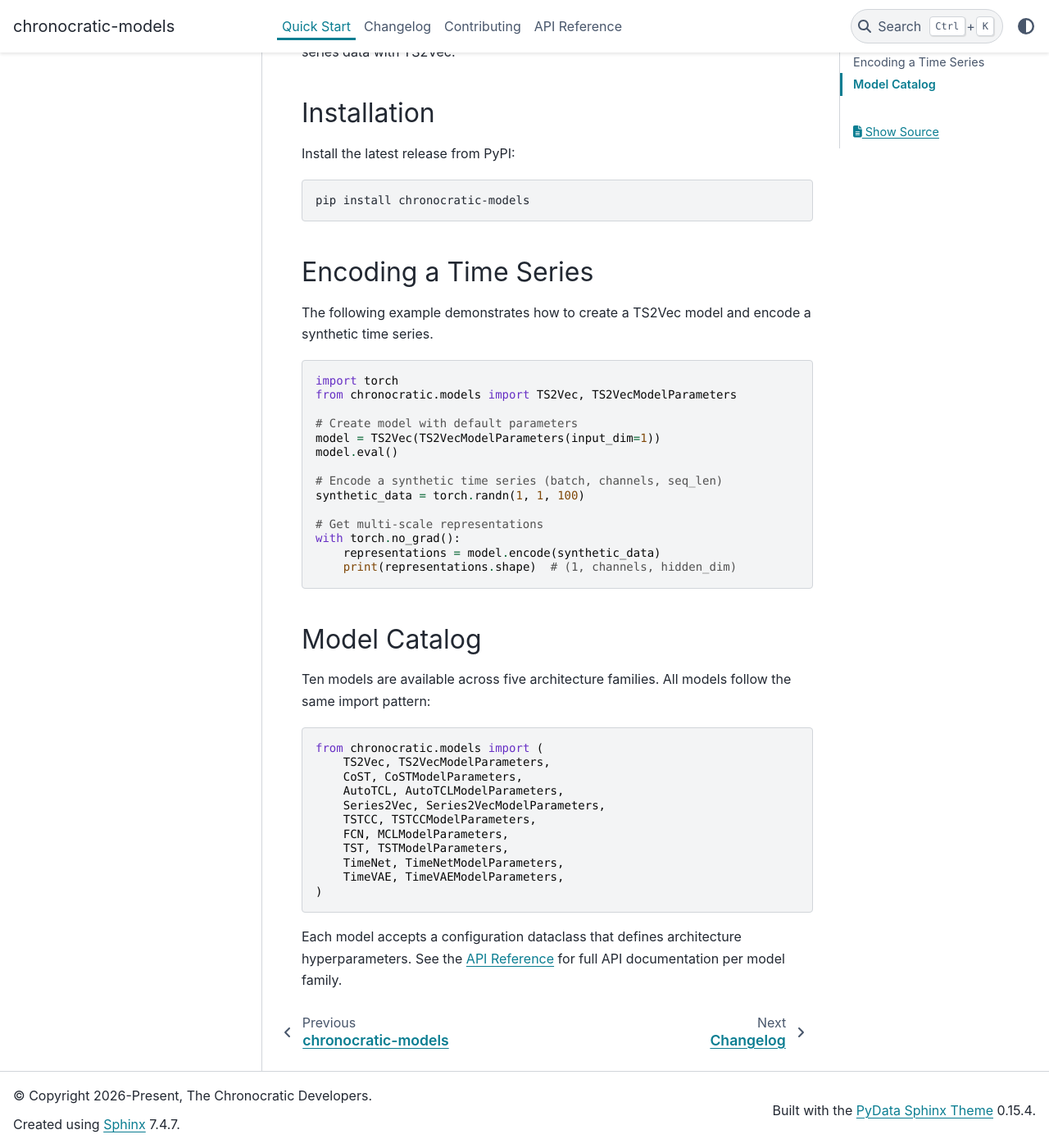
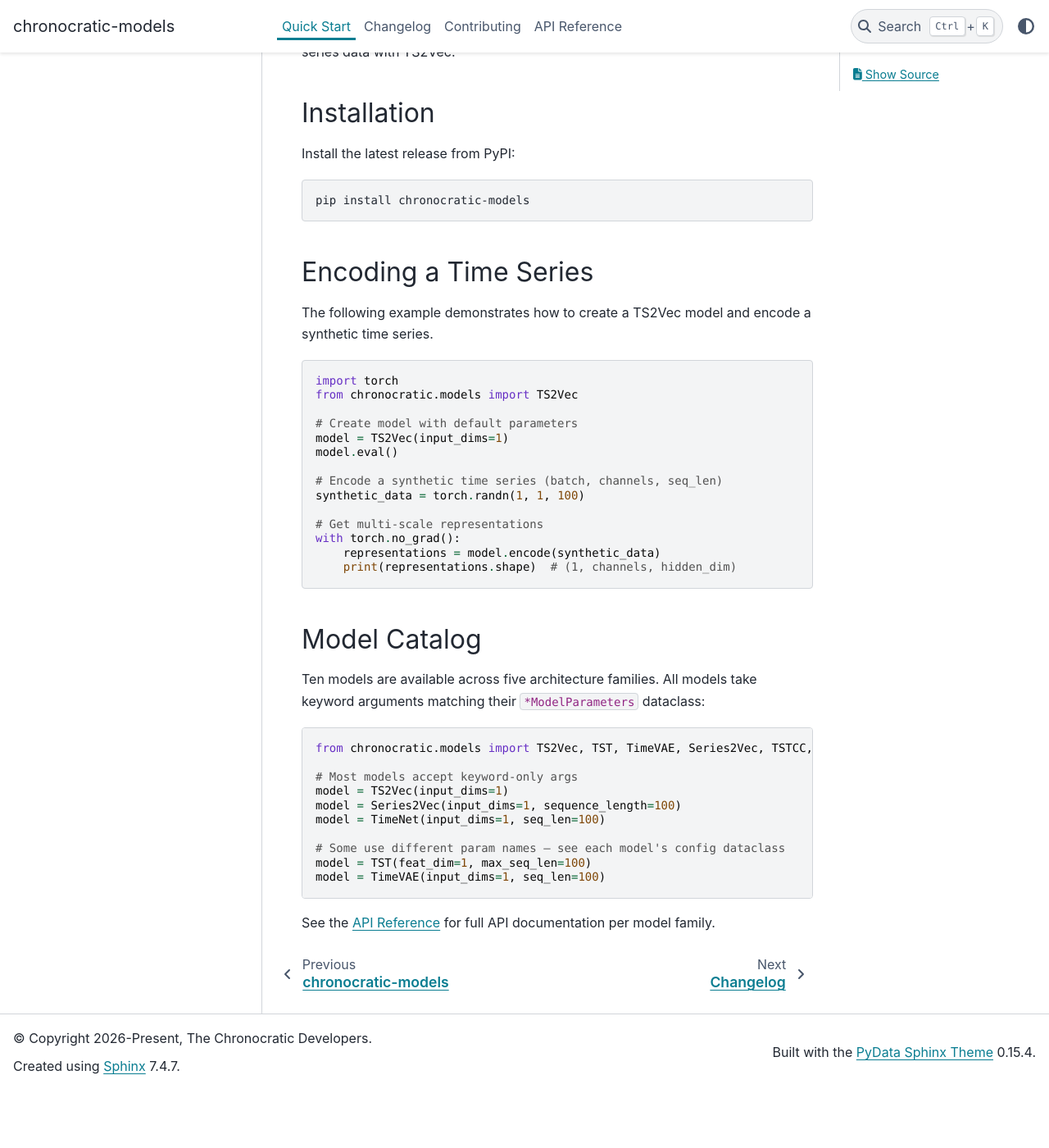
Before and after one commit to chronocratic/chronocratic-models, a Sphinx documentation site: the page built from docs/quickstart.md, in a window 1280 px wide and 1400 px high, scrolled down 186 px. Shown: the whole window at 82% size. Built offline with Sphinx 7.4.7 and the PyData theme 0.15.4, drawn with Linux system fonts in a browser that asks for light colours; the version number could not be read and is left out; after the commit the page ends 1516 px from its top, so only the background shows below that.

Commit message:
fix(docs): correct quickstart model instantiation examples
Models take keyword args directly, not dataclass instances.
Fix input_dim → input_dims and remove broken TS2VecModelParameters usage.

````diff
--- a/docs/quickstart.md
+++ b/docs/quickstart.md
@@ -16,10 +16,10 @@ The following example demonstrates how to create a TS2Vec model and encode a syn
 
 ```python
 import torch
-from chronocratic.models import TS2Vec, TS2VecModelParameters
+from chronocratic.models import TS2Vec
 
 # Create model with default parameters
-model = TS2Vec(TS2VecModelParameters(input_dim=1))
+model = TS2Vec(input_dims=1)
 model.eval()
 
 # Encode a synthetic time series (batch, channels, seq_len)
@@ -33,20 +33,19 @@ with torch.no_grad():
 
 ## Model Catalog
 
-Ten models are available across five architecture families. All models follow the same import pattern:
+Ten models are available across five architecture families. All models take keyword arguments matching their `*ModelParameters` dataclass:
 
 ```python
-from chronocratic.models import (
-    TS2Vec, TS2VecModelParameters,
-    CoST, CoSTModelParameters,
-    AutoTCL, AutoTCLModelParameters,
-    Series2Vec, Series2VecModelParameters,
-    TSTCC, TSTCCModelParameters,
-    FCN, MCLModelParameters,
-    TST, TSTModelParameters,
-    TimeNet, TimeNetModelParameters,
-    TimeVAE, TimeVAEModelParameters,
-)
+from chronocratic.models import TS2Vec, TST, TimeVAE, Series2Vec, TSTCC, FCN, TimeNet, CoST, AutoTCL
+
+# Most models accept keyword-only args
+model = TS2Vec(input_dims=1)
+model = Series2Vec(input_dims=1, sequence_length=100)
+model = TimeNet(input_dims=1, seq_len=100)
+
+# Some use different param names — see each model's config dataclass
+model = TST(feat_dim=1, max_seq_len=100)
+model = TimeVAE(input_dims=1, seq_len=100)
 ```
 
-Each model accepts a configuration dataclass that defines architecture hyperparameters. See the [](api/index) for full API documentation per model family.
+See the [](api/index) for full API documentation per model family.
````
